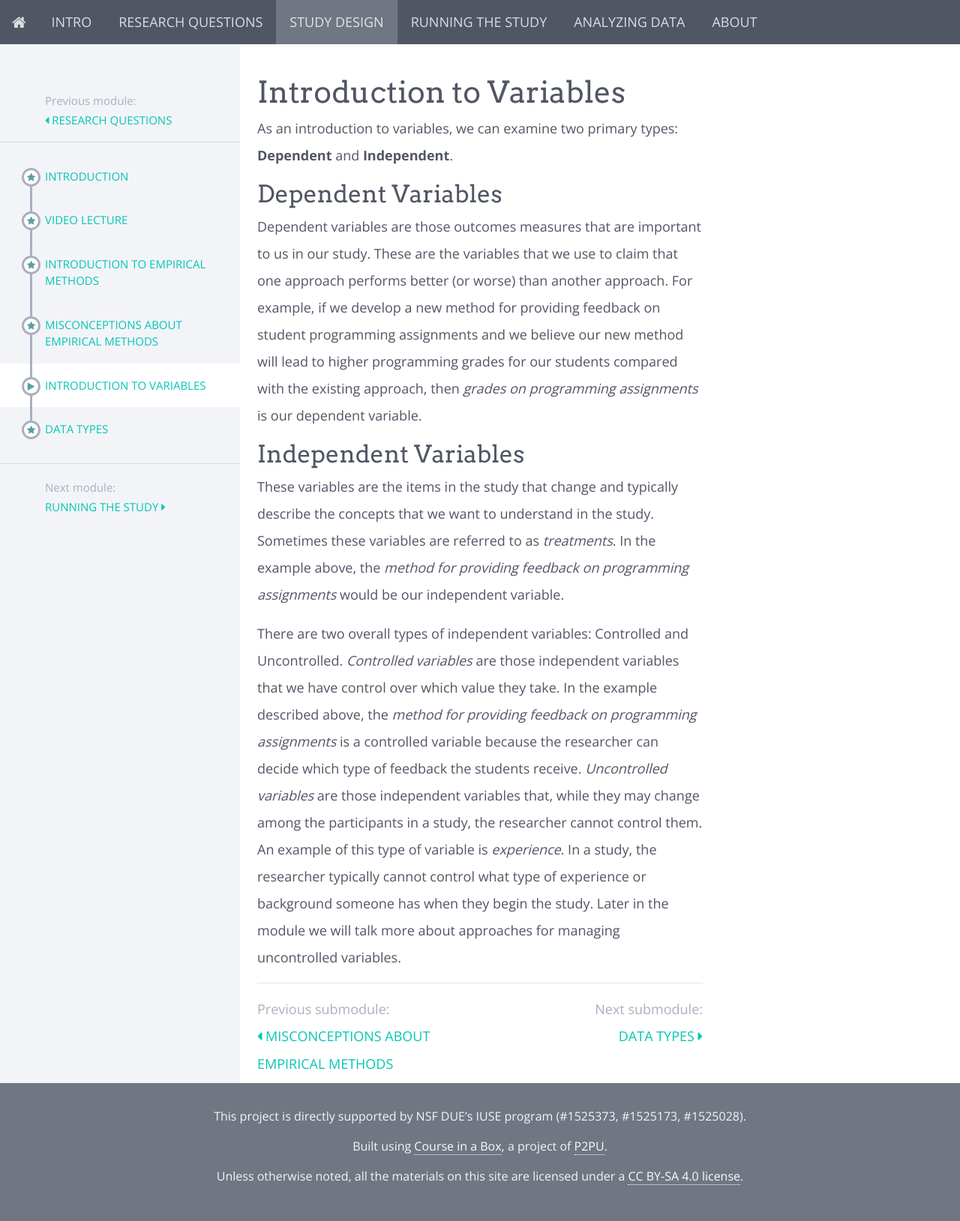
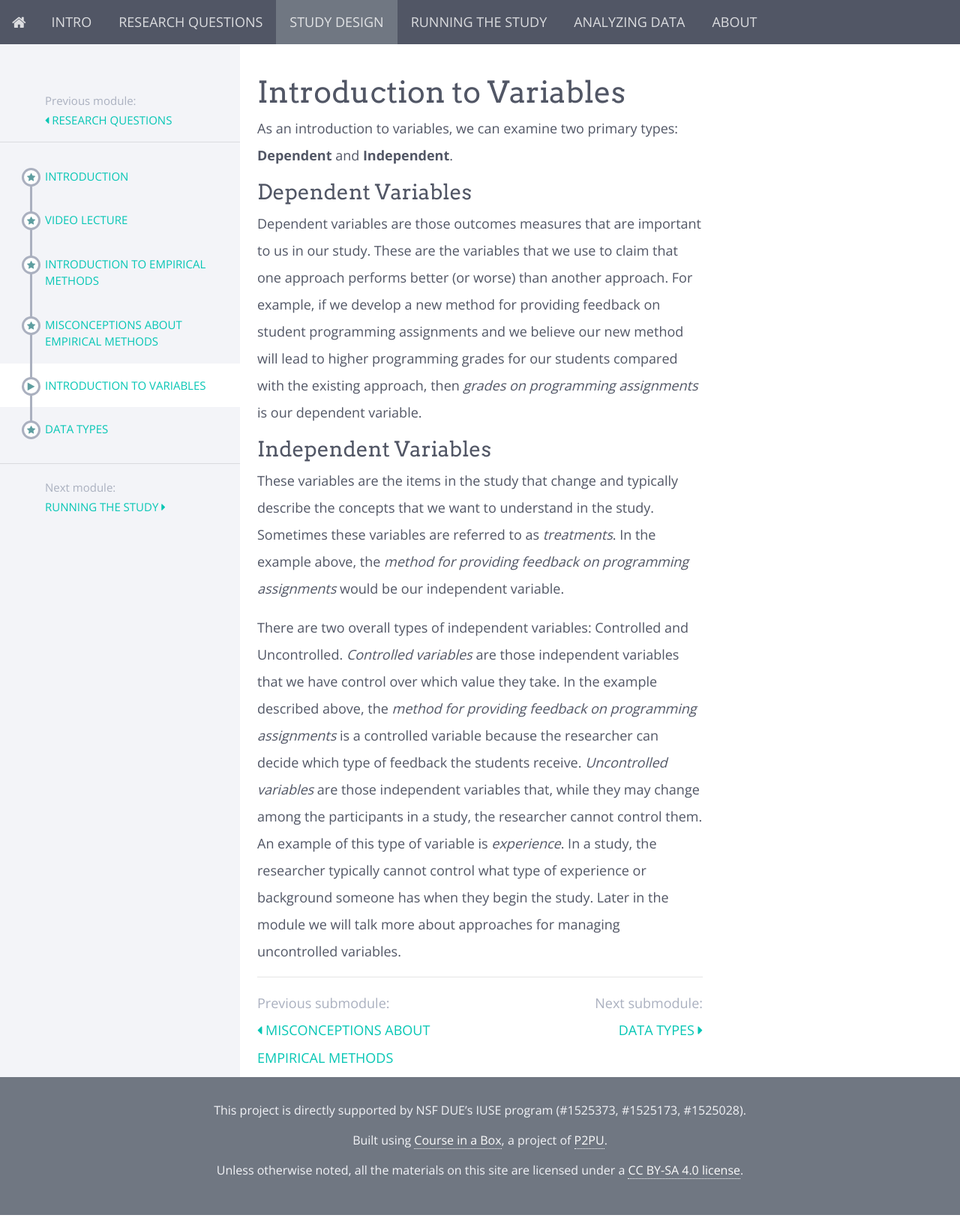
Before and after one commit to marksherriff/deers, a Jekyll site: the page built from modules/study design/_posts/2021-05-05-variables.md, in a window 1280 px wide. Shown: the whole page at 75% size. Built offline with Jekyll 4.4.1, drawn with Linux system fonts in a browser that asks for light colours; nearby versions of some CDN libraries.

Commit message:
fixed formatting

```diff
--- a/modules/study design/_posts/2021-05-05-variables.md
+++ b/modules/study design/_posts/2021-05-05-variables.md
@@ -6,10 +6,10 @@ title: Introduction to Variables
 
 As an introduction to variables, we can examine two primary types: **Dependent** and **Independent**.
 
-## Dependent Variables
+### Dependent Variables
 Dependent variables are those outcomes measures that are important to us in our study. These are the variables that we use to claim that one approach performs better (or worse) than another approach. For example, if we develop a new method for providing feedback on student programming assignments and we believe our new method will lead to higher programming grades for our students compared with the existing approach, then *grades on programming assignments* is our dependent variable.
 
-## Independent Variables
+### Independent Variables
 These variables are the items in the study that change and typically describe the concepts that we want to understand in the study. Sometimes these variables are referred to as *treatments*. In the example above, the *method for providing feedback on programming assignments* would be our independent variable.
 
 There are two overall types of independent variables: Controlled and Uncontrolled. *Controlled variables* are those independent variables that we have control over which value they take. In the example described above, the *method for providing feedback on programming assignments* is a controlled variable because the researcher can decide which type of feedback the students receive. *Uncontrolled variables* are those independent variables that, while they may change among the participants in a study, the researcher cannot control them. An example of this type of variable is *experience*. In a study, the researcher typically cannot control what type of experience or background someone has when they begin the study. Later in the module we will talk more about approaches for managing uncontrolled variables.
```
Also changed, not shown: modules/study design/_posts/2021-05-06-data-types.md (+2 -2 lines).
